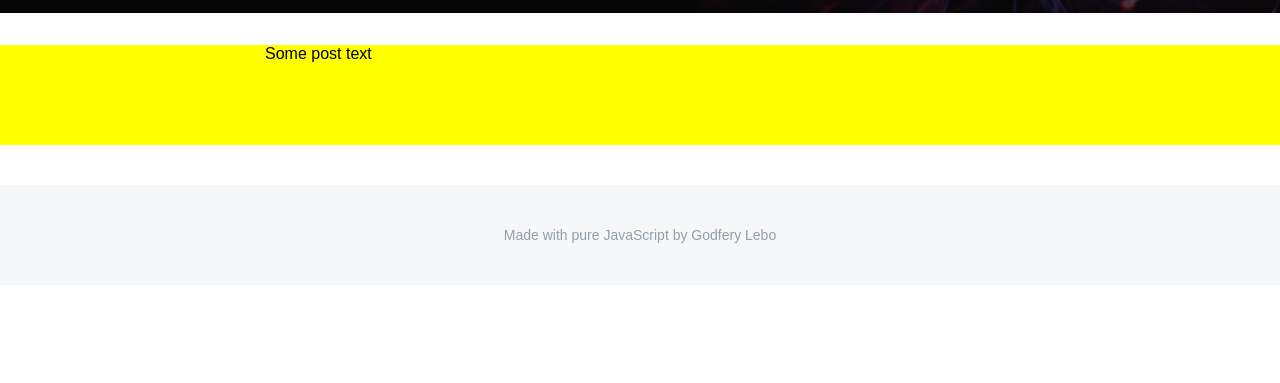
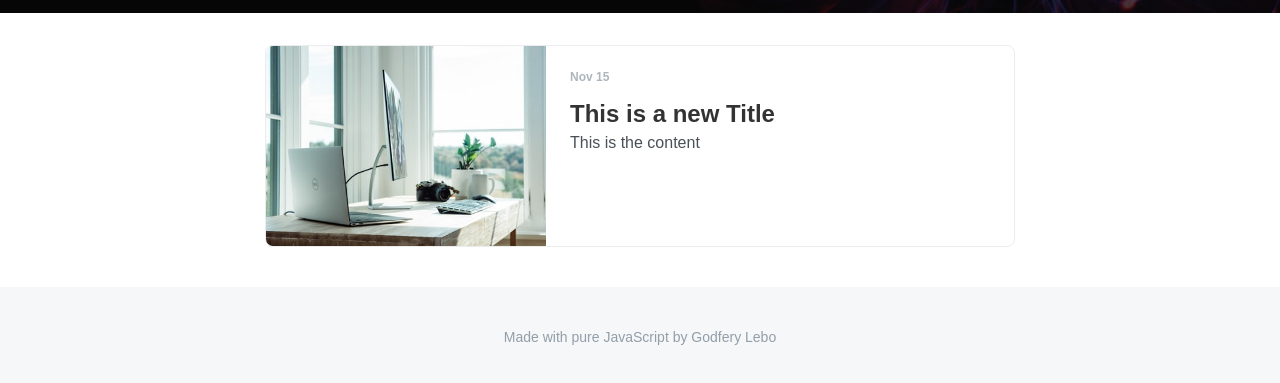
Before and after one commit to emorilebo/pwj8_blog, a plain HTML site: page pwj-module-8-my-blog-app-master/exercises/index.html in a window 1280 px wide. Shown: the part 337-720 px from the top of the page. Drawn offline with Linux system fonts and the light colour scheme.

Commit message:
Project post

```diff
--- a/pwj-module-8-my-blog-app-master/exercises/index.html
+++ b/pwj-module-8-my-blog-app-master/exercises/index.html
@@ -17,7 +17,14 @@
         <div class="main">
             <div class="main-container">
                 <div class="post">
-                    Some post text
+                    <div class="post-image">
+
+                    </div>
+                    <div class="post-content">
+                        <div class="post-date">Nov 15</div>
+                        <div class="post-title"><h4>This is a new Title</h4></div>
+                        <div class="post-text">This is the content</div>
+                    </div>
                 </div>
 
 
--- a/pwj-module-8-my-blog-app-master/exercises/style/style.css
+++ b/pwj-module-8-my-blog-app-master/exercises/style/style.css
@@ -56,8 +56,6 @@ header::after{
 }
 
 .main{
-    background-color: yellow;
-    height: 100px;
     margin-top: 32px;
     display: flex;
     justify-content: center;
@@ -81,3 +79,49 @@ footer {
     margin-top: 40px;
     font-size: 14px;
 }
+.post{
+    display: flex;
+    border: 1px solid #eaecee;
+    border-radius: 8px;
+    min-height: 200px;
+    overflow: hidden;
+}
+.post-image{
+    flex-basis: 40%;
+    background-image: url("../assets/photo-post.jpg");
+    background-size: cover;
+    background-position: center;
+}
+
+.post-content{
+    flex-basis: 60%;
+    padding: 24px;
+
+}
+
+.post-date{
+    font-size: 12px;
+    color:#adb5bd;
+    font-weight: 600;
+}
+
+.post-title{
+    margin-top: 16px;
+    font-size: 1.5em;
+    color:#333;
+    font-weight: 600;
+}
+
+.post-title h4{
+    margin: 0;
+}
+
+.post-text{
+    margin-top: 4px;
+    color: #495057;
+    font-weight: 400;
+    font-size: 1em;
+    line-height: 1.4;
+    max-height: 65px;
+    overflow: hidden;
+}
```
Also changed, not shown: pwj-module-8-my-blog-app-master/exercises/assets/photo-post.jpg (added).
